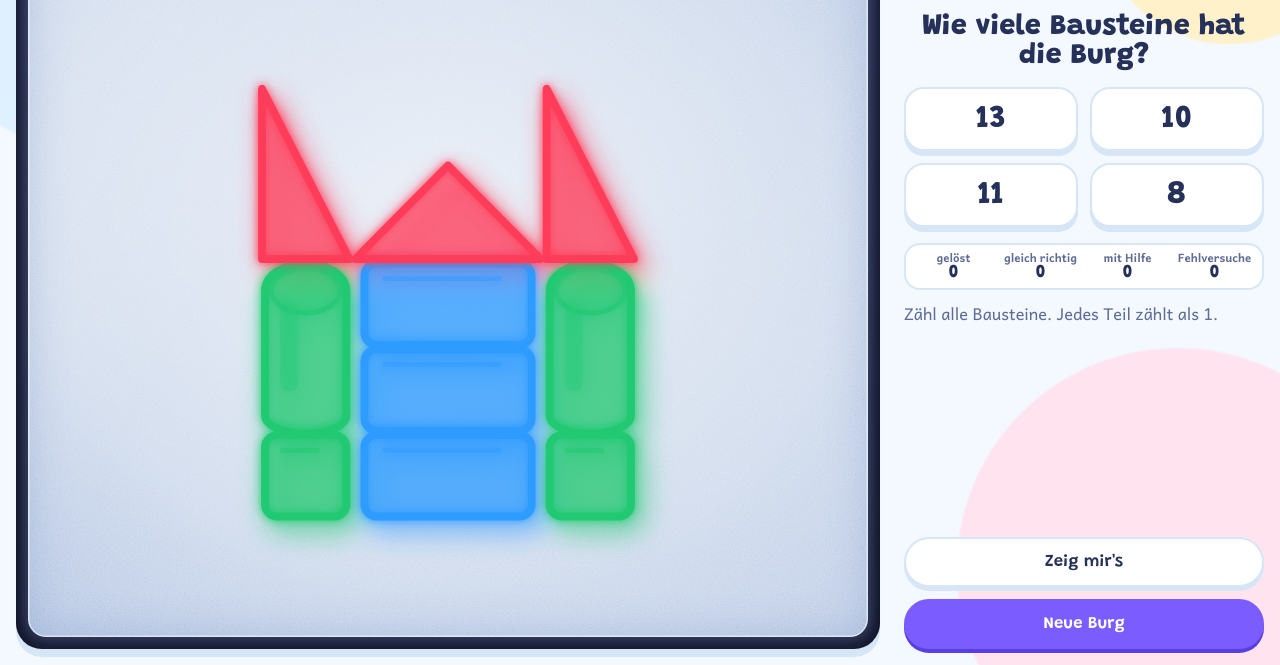
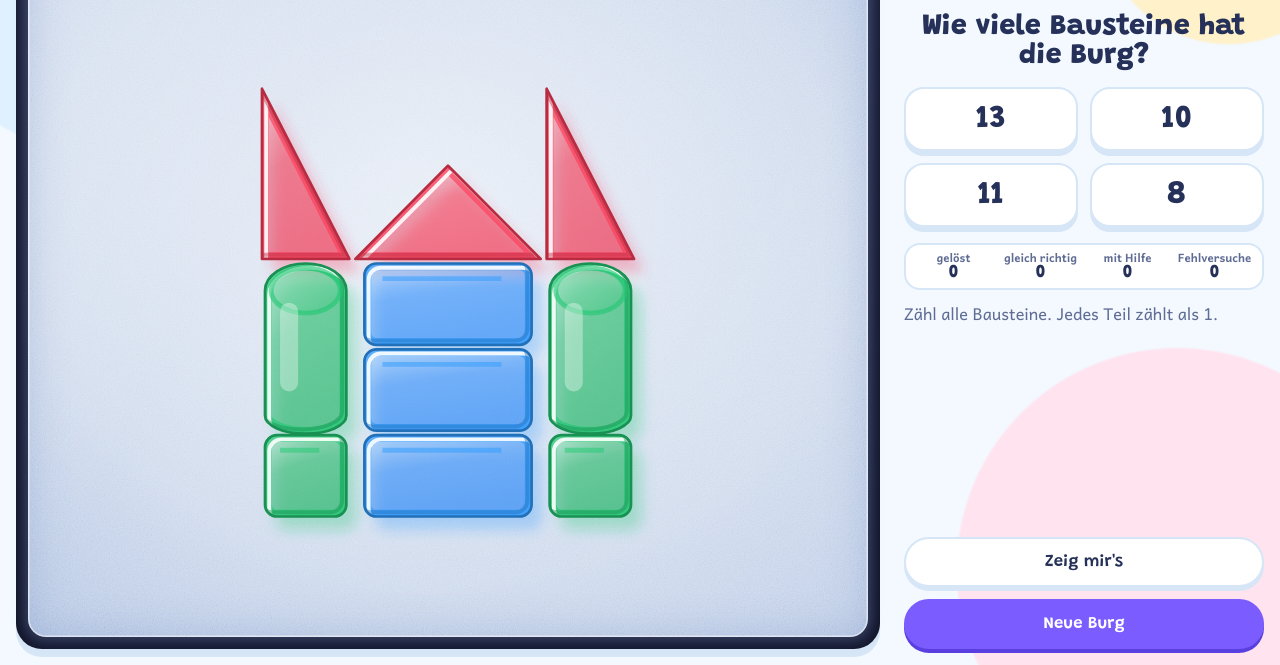
Before and after one commit to andreas-luehning/lernspiele, a plain HTML site: page burgen/index.html in a window 1280 px wide. Shown: the part 135-800 px from the top of the page. Drawn offline with Linux system fonts and the light colour scheme.

Commit message:
Burgen: klarer Acryl-Look statt verschwommenem Glühen
- Kein Weichzeichner mehr auf den Bauteilen. Acryl wie echte Bausteine:
  durchsichtige Farbe als Farbfilter (multiply), Rand dichter als die Mitte,
  helle Lichtkante oben links, dunkle Kante unten rechts, Glanz von oben,
  feine scharfe Umrisslinie. Formen unverändert.
- Lichtschein blasser und nur leicht verwischt.
- docs/burgen.md: Acryl-Look beschrieben (Rückmeldung 28.11.).
- sw.js VERSION v38.

Co-Authored-By: Claude Opus 5.5 <noreply@anthropic.com>
Claude-Session: https://claude.ai/code/session_01MnTBD6veJSg1uHrJ13khg7

```diff
--- a/burgen/burg.js
+++ b/burgen/burg.js
@@ -1,15 +1,39 @@
-// Burg als SVG zeichnen: Bauteile im Acryl-Look genau wie im Prototyp (prototypen/burgen.html),
-// aber mit DOM-Elementen statt HTML-Strings. Dazu der Lichtschein von unten (wie bei den Edelsteinen).
+// Burg als SVG zeichnen: Bauteile mit denselben Formen wie im Prototyp (prototypen/burgen.html),
+// aber mit DOM-Elementen statt HTML-Strings und mit klarem Acryl-Look statt Glühen (docs/burgen.md, 28.11.).
+// Dazu ein blasser Lichtschein von unten (wie bei den Edelsteinen).
 import { svg } from '../leuchttisch/steine.js';
 import { B } from './burg-logik.js';
 
-const SW = 2.6;
 const e = (tag, attrs) => svg(tag, attrs);
 const linie = (x1, y1, x2, y2, deckung, breite) => e('line', { x1, y1, x2, y2, 'stroke-opacity': deckung, 'stroke-width': breite });
+/** Farbe abdunkeln (für die scharfe Umrisslinie und die dunkle Kante unten rechts). */
+function dunkler(hex, f = 0.72) {
+  const n = parseInt(hex.slice(1), 16);
+  return '#' + [n >> 16, (n >> 8) & 255, n & 255].map(c => Math.round(c * f).toString(16).padStart(2, '0')).join('');
+}
+let clipNr = 0;
 
-/** Acryl: durchscheinende Füllung, farbige Kante, leichtes Glühen (wie acryl() im Prototyp). */
-function acryl(farbe, formen) {
-  return svg('g', { filter: 'url(#burg-glow)', fill: farbe, 'fill-opacity': '0.38', stroke: farbe, 'stroke-width': SW, 'stroke-linejoin': 'round' }, formen);
+/**
+ * Acryl wie echte Bausteine: kräftige, durchsichtige Farbe, zum Rand hin dichter (dickeres Acryl),
+ * helle Lichtkante oben links, dunkle Kante unten rechts, schwacher Glanz von oben, scharfe Umrisslinie.
+ * form: die Grundform (ein Element), details: die Linien und Ellipsen aus dem Prototyp.
+ */
+function acryl(farbe, form, details = []) {
+  const id = 'acryl-' + (++clipNr), kopie = attrs => { const k = form.cloneNode(true); for (const n in attrs) k.setAttribute(n, attrs[n]); return k; };
+  const rand = dunkler(farbe);
+  const g = svg('g', { 'stroke-linejoin': 'round' });
+  const clip = svg('clipPath', { id }); clip.append(kopie({ 'clip-rule': form.getAttribute('fill-rule') || 'nonzero' }));
+  g.append(clip);
+  g.append(kopie({ class: 'acryl-koerper', fill: farbe, 'fill-opacity': '0.5', stroke: 'none' }));   // Körper: wirkt wie ein Farbfilter über dem Licht
+  g.append(kopie({ fill: 'url(#acryl-glanz)', stroke: 'none' }));                          // Glanz von oben
+  const innen = svg('g', { 'clip-path': `url(#${id})`, fill: 'none' });
+  innen.append(kopie({ class: 'acryl-koerper', stroke: farbe, 'stroke-opacity': '0.65', 'stroke-width': '4.5' }));   // Rand dichter als die Mitte
+  innen.append(svg('g', { transform: 'translate(1.4 1.4)' }, [kopie({ stroke: '#ffffff', 'stroke-opacity': '0.9', 'stroke-width': '1.3' })]));   // Lichtkante oben links
+  innen.append(svg('g', { transform: 'translate(-1.4 -1.4)' }, [kopie({ stroke: rand, 'stroke-opacity': '0.45', 'stroke-width': '1.3' })]));     // Kante unten rechts
+  g.append(innen);
+  if (details.length) g.append(svg('g', { fill: farbe, stroke: farbe, 'stroke-width': '2' }, details));
+  g.append(kopie({ fill: 'none', stroke: rand, 'stroke-width': '0.9' }));                  // feine, scharfe Umrisslinie
+  return g;
 }
 function keilPunkte(x, y, h, flip, ueber = 1) {
   return flip ? `${x - ueber},${y + h} ${x + B + ueber},${y + h} ${x - ueber},${y - 1}`
@@ -19,32 +43,38 @@ function keilPunkte(x, y, h, flip, ueber = 1) {
 /** Ein Bauteil (Formen 1:1 aus dem Prototyp). */
 function bauteil({ t, x, y, w, h, flip, farbe }) {
   switch (t) {
-    case 'wuerfel': return acryl(farbe, [e('rect', { x, y, width: B, height: h, rx: 4 }), linie(x + 5, y + 5, x + B - 9, y + 5, 0.5, 1.6)]);
-    case 'quaderV': return acryl(farbe, [e('rect', { x, y, width: B, height: h, rx: 4 }), linie(x + 5, y + 5, x + B - 9, y + 5, 0.5, 1.6),
+    case 'wuerfel': return acryl(farbe, e('rect', { x, y, width: B, height: h, rx: 4 }), [linie(x + 5, y + 5, x + B - 9, y + 5, 0.5, 1.6)]);
+    case 'quaderV': return acryl(farbe, e('rect', { x, y, width: B, height: h, rx: 4 }), [linie(x + 5, y + 5, x + B - 9, y + 5, 0.5, 1.6),
       linie(x + 4, y + h / 2, x + B - 8, y + h / 2, 0.3, 1.3)]);
-    case 'zylinder': return acryl(farbe, [
-      e('path', { d: `M${x} ${y + 9} a${B / 2} 9 0 0 1 ${B} 0 v${h - 14} a${B / 2} 6 0 0 1 ${-B} 0 Z` }),
+    case 'zylinder': return acryl(farbe,
+      e('path', { d: `M${x} ${y + 9} a${B / 2} 9 0 0 1 ${B} 0 v${h - 14} a${B / 2} 6 0 0 1 ${-B} 0 Z` }), [
       e('ellipse', { cx: x + B / 2, cy: y + 9, rx: B / 2 - 2, ry: 7.5, 'fill-opacity': 0.16, 'stroke-opacity': 0.6, 'stroke-width': 1.6 }),
-      e('rect', { x: x + 5, y: y + 13, width: 6, height: h - 26, rx: 3, stroke: 'none', 'fill-opacity': 0.28 })]);
+      e('rect', { x: x + 5, y: y + 13, width: 6, height: h - 26, rx: 3, stroke: 'none', fill: '#ffffff', 'fill-opacity': 0.35 })]);
     case 'platteV': { const tw = B * 0.52, xx = x + (B - tw) / 2;
-      return acryl(farbe, [e('rect', { x: xx, y, width: tw, height: h, rx: 4 }), linie(xx + 3, y + 5, xx + tw - 5, y + 5, 0.45, 1.4)]); }
-    case 'dach': return acryl(farbe, [e('polygon', { points: `${x + B / 2},${y - 2} ${x + B + 2},${y + h} ${x - 2},${y + h}` })]);
-    case 'keil': case 'keilV': return acryl(farbe, [e('polygon', { points: keilPunkte(x, y, h, flip) })]);
+      return acryl(farbe, e('rect', { x: xx, y, width: tw, height: h, rx: 4 }), [linie(xx + 3, y + 5, xx + tw - 5, y + 5, 0.45, 1.4)]); }
+    case 'dach': return acryl(farbe, e('polygon', { points: `${x + B / 2},${y - 2} ${x + B + 2},${y + h} ${x - 2},${y + h}` }));
+    case 'keil': case 'keilV': return acryl(farbe, e('polygon', { points: keilPunkte(x, y, h, flip) }));
     case 'kugel': { const r = B / 2;
-      return acryl(farbe, [e('circle', { cx: x + r, cy: y + h - r, r: r - 1 }),
-        e('circle', { cx: x + r - 4, cy: y + h - r - 5, r: 4, 'stroke-opacity': 0.55, fill: 'none', 'stroke-width': 1.6 })]); }
-    case 'quaderH': return acryl(farbe, [e('rect', { x, y, width: w, height: h, rx: 4 }), linie(x + 6, y + 5, x + w - 10, y + 5, 0.5, 1.6)]);
-    case 'platteH': return acryl(farbe, [e('rect', { x, y, width: w, height: h, rx: 3.5 })]);
+      return acryl(farbe, e('circle', { cx: x + r, cy: y + h - r, r: r - 1 }),
+        [e('circle', { cx: x + r - 4, cy: y + h - r - 5, r: 4, stroke: '#ffffff', 'stroke-opacity': 0.7, fill: 'none', 'stroke-width': 1.6 })]); }
+    case 'quaderH': return acryl(farbe, e('rect', { x, y, width: w, height: h, rx: 4 }), [linie(x + 6, y + 5, x + w - 10, y + 5, 0.5, 1.6)]);
+    case 'platteH': return acryl(farbe, e('rect', { x, y, width: w, height: h, rx: 3.5 }));
     case 'bogen': { const r = w / 2 - 9, cx = x + w / 2;
       const d = !flip
         ? `M${x} ${y + h} v-${h - 5} q0 -5 5 -5 h${w - 10} q5 0 5 5 v${h - 5} h-9 a${r} ${r} 0 0 0 ${-2 * r} 0 Z`
         : `M${x + 5} ${y} q-5 0 -5 5 v${h - 10} q0 5 5 5 h${w - 10} q5 0 5 -5 v-${h - 10} q0 -5 -5 -5 Z M${cx - r} ${y} a${r} ${r} 0 0 0 ${2 * r} 0 Z`;
-      return acryl(farbe, [e('path', { 'fill-rule': 'evenodd', d })]); }
-    case 'dachW': return acryl(farbe, [e('polygon', { points: `${x + w / 2},${y - 4} ${x + w + 3},${y + h} ${x - 3},${y + h}` })]);
-    case 'keilW': return acryl(farbe, [e('polygon', { points: flip
-      ? `${x - 3},${y + h} ${x + w + 3},${y + h} ${x - 3},${y - 3}` : `${x - 3},${y + h} ${x + w + 3},${y + h} ${x + w + 3},${y - 3}` })]);
+      return acryl(farbe, e('path', { 'fill-rule': 'evenodd', d })); }
+    case 'dachW': return acryl(farbe, e('polygon', { points: `${x + w / 2},${y - 4} ${x + w + 3},${y + h} ${x - 3},${y + h}` }));
+    case 'keilW': return acryl(farbe, e('polygon', { points: flip
+      ? `${x - 3},${y + h} ${x + w + 3},${y + h} ${x - 3},${y - 3}` : `${x - 3},${y + h} ${x + w + 3},${y + h} ${x + w + 3},${y - 3}` }));
   }
   return svg('g');
+}
+/** Nur die Grundform eines Teils (für den Lichtschein). */
+function grundform(t) {
+  const g = bauteil(t), k = g.querySelector('clipPath > *').cloneNode(true);
+  k.removeAttribute('clip-rule'); if (g.querySelector('clipPath > [clip-rule="evenodd"]')) k.setAttribute('fill-rule', 'evenodd');
+  return k;
 }
 
 /**
@@ -56,17 +86,18 @@ export function burgSvg(lage) {
   const s = svg('svg', { viewBox: `${-rand} ${-rand} ${lage.W + 2 * rand} ${lage.H + 2 * rand}`, class: 'tisch-svg burg-svg',
     preserveAspectRatio: 'xMidYMid meet', role: 'img', 'aria-label': 'Burg aus Bausteinen' });
   const defs = svg('defs');
-  const glow = svg('filter', { id: 'burg-glow', x: '-30%', y: '-30%', width: '160%', height: '160%' });
-  glow.append(svg('feGaussianBlur', { stdDeviation: '1.6', result: 'b' }),
-    svg('feMerge', {}, [svg('feMergeNode', { in: 'b' }), svg('feMergeNode', { in: 'SourceGraphic' })]));
-  const schein = svg('filter', { id: 'burg-schein', x: '-50%', y: '-50%', width: '200%', height: '200%' });
-  schein.append(svg('feGaussianBlur', { stdDeviation: '4.5' }));
-  defs.append(glow, schein);
+  const glanz = svg('linearGradient', { id: 'acryl-glanz', x1: '0', y1: '0', x2: '0.35', y2: '1' });
+  glanz.append(svg('stop', { offset: '0', 'stop-color': '#ffffff', 'stop-opacity': '0.45' }), svg('stop', { offset: '0.45', 'stop-color': '#ffffff', 'stop-opacity': '0.08' }),
+    svg('stop', { offset: '1', 'stop-color': '#ffffff', 'stop-opacity': '0' }));
+  const schein = svg('filter', { id: 'burg-schein', x: '-30%', y: '-30%', width: '160%', height: '160%' });
+  schein.append(svg('feGaussianBlur', { stdDeviation: '2.2' }));
+  defs.append(glanz, schein);
   s.append(defs);
-  // Lichtschein von unten: jedes Teil als weicher Fleck in seiner Farbe, leicht nach rechts unten versetzt
-  const licht = svg('g', { class: 'lichtschein', 'aria-hidden': 'true', transform: 'translate(2.5 3.5)', filter: 'url(#burg-schein)' });
+  // Lichtschein von unten: farbiges Licht, das durch das Acryl auf die Platte fällt, leicht nach rechts unten versetzt
+  const licht = svg('g', { class: 'lichtschein', 'aria-hidden': 'true', transform: 'translate(3.5 4.5)', filter: 'url(#burg-schein)' });
   for (const t of lage.teile) {
-    const g = bauteil(t); g.removeAttribute('filter'); g.setAttribute('fill-opacity', '0.4'); licht.append(g);
+    const f = grundform(t); f.setAttribute('fill', t.farbe); f.setAttribute('fill-opacity', '0.3');
+    licht.append(svg('g', {}, [f]));
   }
   s.append(licht);
   lage.teile.forEach((t, i) => {
--- a/burgen/burgen.css
+++ b/burgen/burgen.css
@@ -25,3 +25,6 @@
 .statistik div { min-width: 0; }
 .statistik dt { font-size: .72rem; line-height: 1.15; }
 .statistik dd { font-size: 1.15rem; }
+
+/* Acryl wirkt wie ein Farbfilter über dem Licht des Tisches: Farbe multipliziert sich mit der Platte */
+.acryl-koerper { mix-blend-mode: multiply; }
--- a/sw.js
+++ b/sw.js
@@ -6,7 +6,7 @@
 //
 // Bei jeder Änderung an den Dateien VERSION erhöhen. Neue Dateien in DATEIEN eintragen
 // (tests/app-browser.js prüft, dass nichts fehlt).
-const VERSION = 'v37';
+const VERSION = 'v38';
 const CACHE = 'lernspiele-' + VERSION;
 const DATEIEN = [
   './', 'index.html', 'startseite.css', 'manifest.webmanifest',
```
Also changed, not shown: 1 other file.
